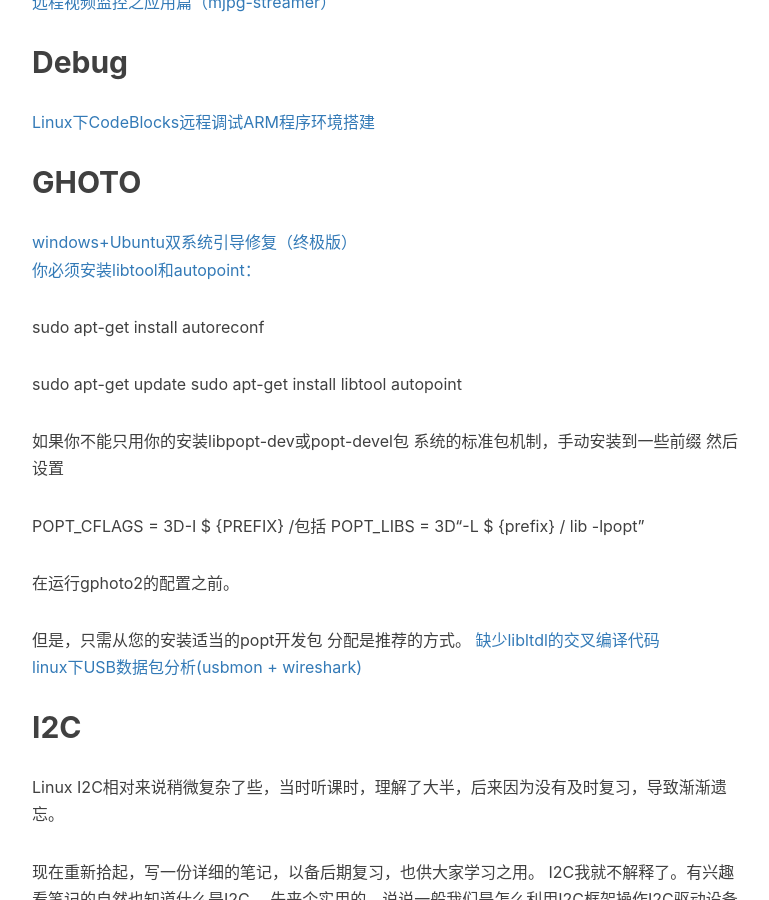
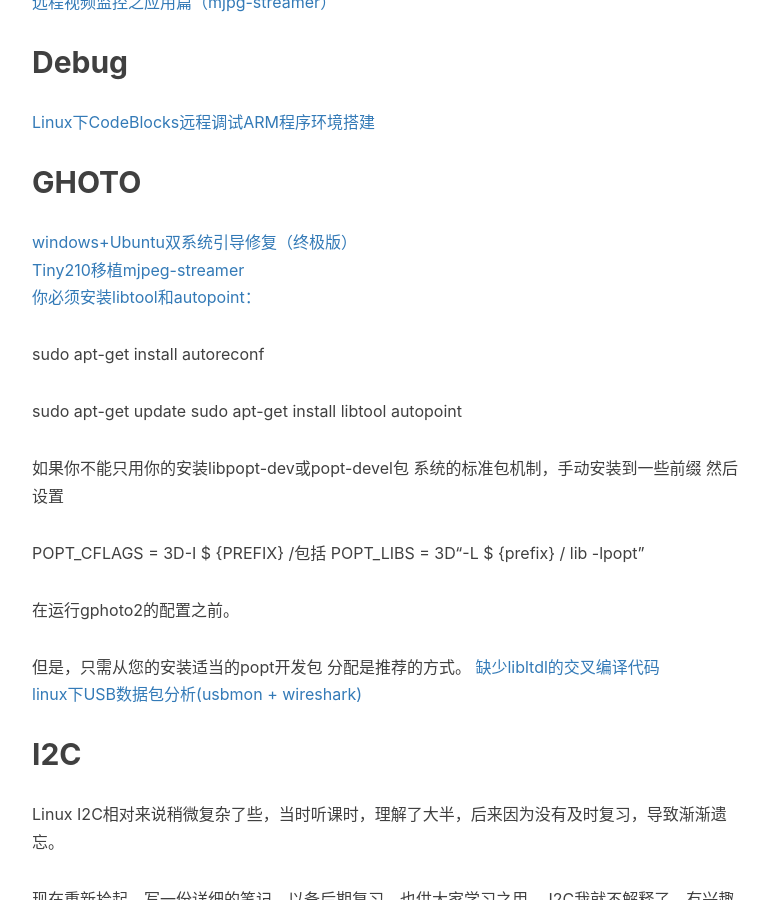
Before and after one commit to gary-robotics/dlward, a Jekyll site: the page built from _posts/2018-07-09-AndroidDriver-2018.markdown, in a window 1280 px wide and 900 px high, scrolled down 2327 px. Shown: the whole window, without its empty margins (233-1002 px from the left). Built offline with Jekyll 4.4.1, drawn with Linux system fonts in a browser that asks for light colours; nearby versions of some CDN libraries; comment, search, counter and statistics services are not loaded.

Commit message:
Update 2018-07-09-AndroidDriver-2018.markdown

```diff
--- a/_posts/2018-07-09-AndroidDriver-2018.markdown
+++ b/_posts/2018-07-09-AndroidDriver-2018.markdown
@@ -73,6 +73,7 @@ tags:
 
 ## GHOTO
 [windows+Ubuntu双系统引导修复（终极版）](https://blog.csdn.net/lhj_168/article/details/75212421)
+[Tiny210移植mjpeg-streamer](https://www.linuxidc.com/Linux/2015-05/116962.htm)
 [你必须安装libtool和autopoint：](https://sourceforge.net/p/gphoto/mailman/message/11167978/)
 
 sudo apt-get install autoreconf
```
